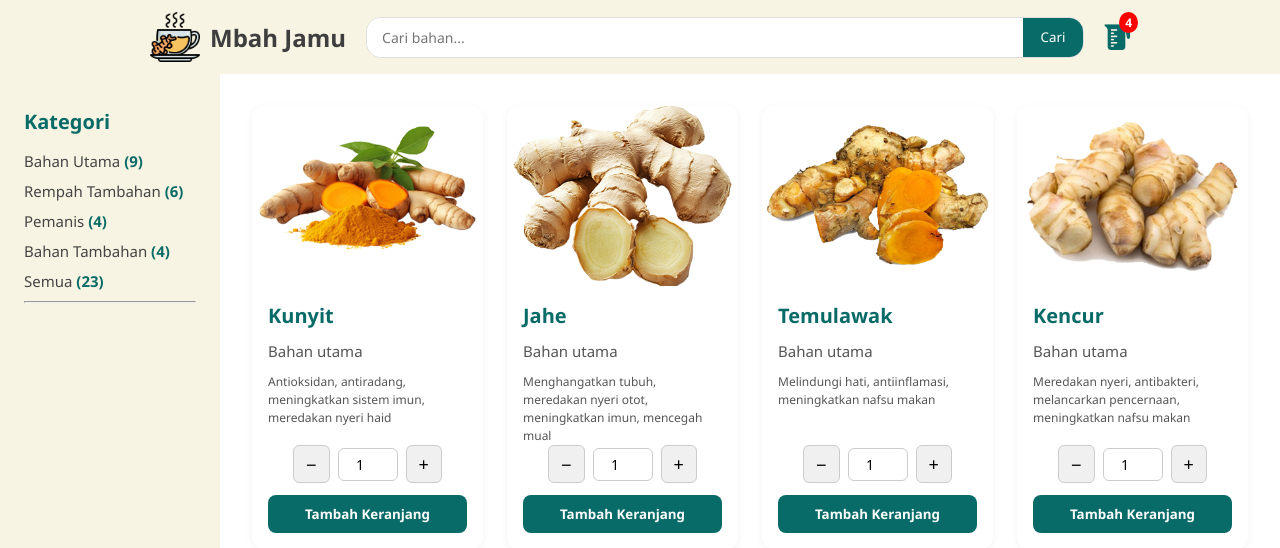
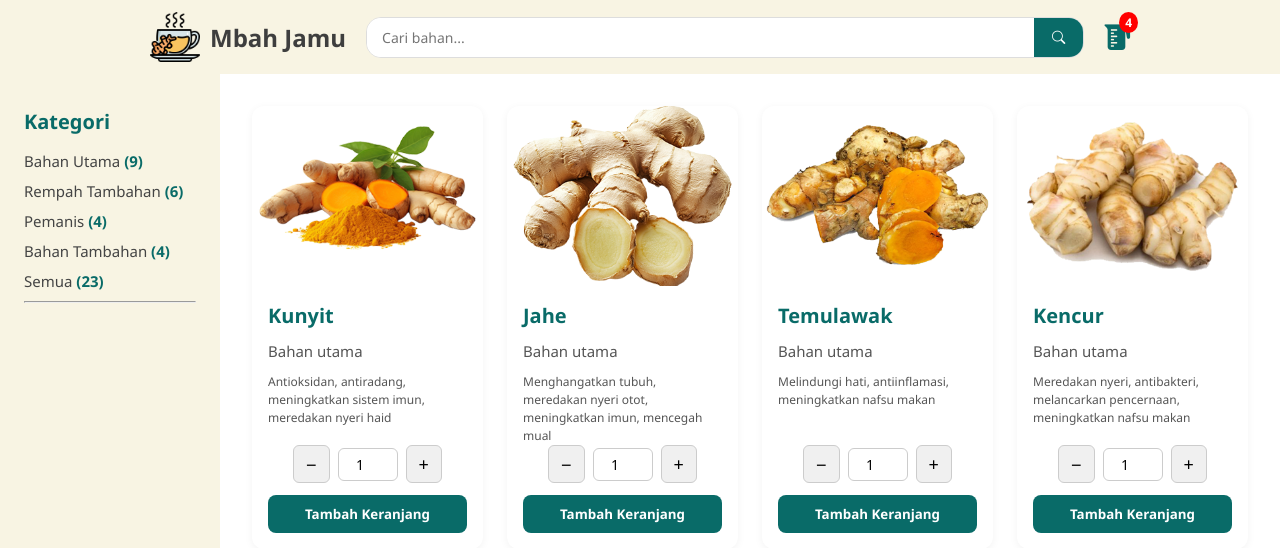
Before and after one commit to adamwahyuh/jamushop, a PHP site: the page made by index.php in a window 1280 px wide. Shown: the top 548 px of the page. Run offline with PHP 8.4, Linux system fonts and the light colour scheme; data comes from the database, SQL or seed files in the repository.

Commit message:
update icon search

```diff
--- a/index.php
+++ b/index.php
@@ -62,7 +62,7 @@ if ($_SERVER['REQUEST_METHOD'] == 'POST') {
             <div class="search-container">
                 <form action="/" method="get" class="search">
                     <input type="text" name="search" id="search" placeholder="Cari bahan...">
-                    <button type="submit">Cari</button>
+                    <button type="submit"><i class="bi bi-search"></i></button>
                 </form>
             </div>
 
```
